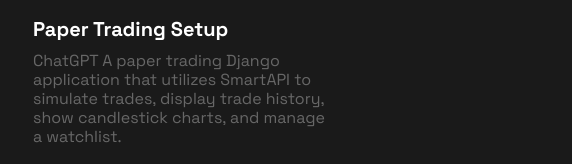
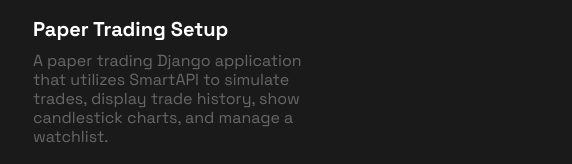
Before and after one commit to yeshu9098/yeshu9098.github.io, a plain HTML site: page index.html in a window 1280 px wide. Shown: the part 2674-2838 px from the top of the page, 457-1029 px from the left. Drawn offline with nearby package versions, Linux system fonts and the light colour scheme.

Commit message:
Update index.html

```diff
--- a/index.html
+++ b/index.html
@@ -146,9 +146,7 @@
                     <div class="project__content">
                         <img src="assets/img/stock.png" alt="Paper Trading Setup" class="project__img">
                         <h3 class="project__title">Paper Trading Setup</h3>
-                        <p class="project__description">ChatGPT
-
-                            A paper trading Django application that utilizes SmartAPI to simulate trades, display trade history, show candlestick charts, and manage a watchlist.</p>
+                        <p class="project__description">A paper trading Django application that utilizes SmartAPI to simulate trades, display trade history, show candlestick charts, and manage a watchlist.</p>
                         <a href="https://github.com/yeshu9098/paper-trading-setup.git" class="project__link">View Project<i class="ri-arrow-right-line"></i></a>
                     </div>
                 </div>
```
